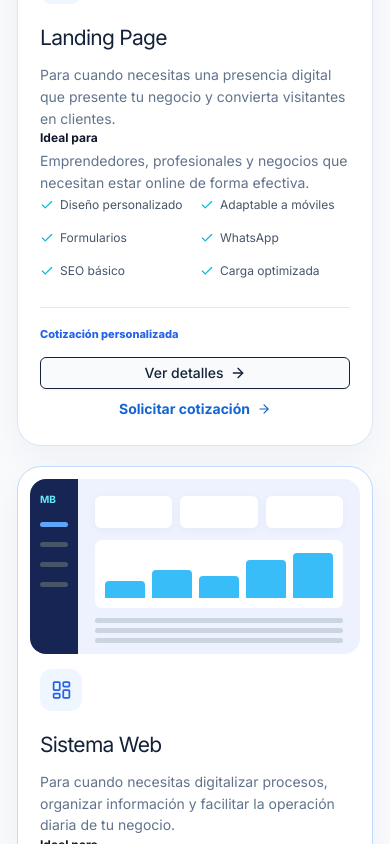
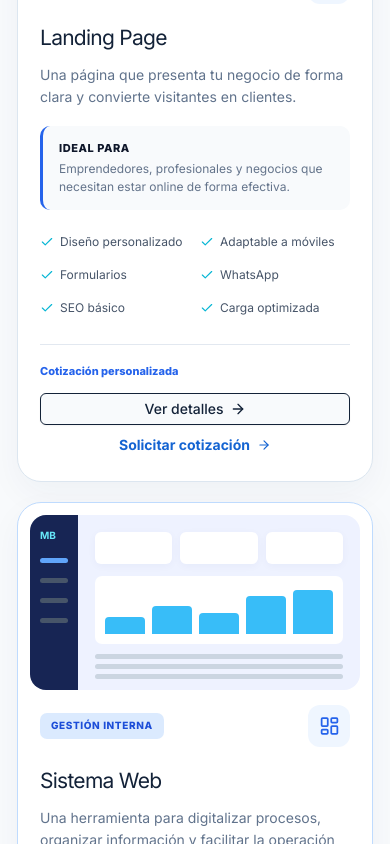
Before and after one commit to Ceto18/mb-consulting, a Next.js app: page / in a window 390 px wide. Shown: the part 2160-3004 px from the top of the page. Built offline with nearby package versions, Linux system fonts and the light colour scheme.

Commit message:
Update service cards and styles

```diff
--- a/app/globals.css
+++ b/app/globals.css
@@ -1266,6 +1266,42 @@ h3 {
 }
 
 /* Premium service cards and project presentation */
+.solutions-help {
+  display: flex;
+  flex-direction: column;
+  align-items: center;
+  gap: 8px;
+  margin-top: 52px;
+  padding: 28px;
+  border-radius: 16px;
+  background: #f0f7ff;
+  border: 1px solid #dbeafe;
+  text-align: center;
+}
+.solutions-help p {
+  margin: 0;
+  color: #475569;
+  font-size: 15px;
+}
+.solutions-help a {
+  display: inline-flex;
+  align-items: center;
+  gap: 7px;
+  color: #2563eb;
+  font-size: 15px;
+  font-weight: 700;
+  transition: color 0.2s ease;
+}
+.solutions-help a:hover {
+  color: #1d4ed8;
+}
+.solutions-help a::after {
+  content: "→";
+  transition: transform 0.2s ease;
+}
+.solutions-help a:hover::after {
+  transform: translateX(3px);
+}
 .premium-services {
   align-items: stretch;
   gap: 20px;
@@ -1535,12 +1571,32 @@ h3 {
 .service-card-body {
   padding: 4px 28px 28px;
 }
+.service-header {
+  display: flex;
+  align-items: center;
+  justify-content: space-between;
+  margin-bottom: 18px;
+}
+.service-tag {
+  display: inline-block;
+  padding: 5px 11px;
+  border-radius: 7px;
+  background: #eff6ff;
+  color: #2563eb;
+  font-size: 10px;
+  font-weight: 800;
+  letter-spacing: 0.06em;
+  text-transform: uppercase;
+}
+.featured-service .service-tag {
+  background: #dbeafe;
+  color: #1d4ed8;
+}
 .service-icon {
   display: grid;
   place-items: center;
   width: 42px;
   height: 42px;
-  margin-bottom: 18px;
   border-radius: 12px;
   color: #2563eb;
   background: #eff6ff;
@@ -1552,22 +1608,37 @@ h3 {
 .service-icon svg {
   width: 21px;
 }
+.service-card h3 {
+  margin-bottom: 10px;
+  font-size: 21px;
+}
 .service-description {
-  min-height: 75px;
-}
-.ideal {
+  min-height: 60px;
+  margin-bottom: 18px;
+}
+.service-ideal {
   display: flex;
   flex-direction: column;
-  gap: 2px;
-  min-height: 58px;
+  gap: 3px;
+  padding: 14px 16px;
+  margin-bottom: 20px;
+  border-radius: 10px;
+  background: #f8fafc;
+  border-left: 3px solid #2563eb;
+}
+.service-ideal strong {
+  color: #0f172a;
+  font-size: 11px;
+  font-weight: 800;
+  text-transform: uppercase;
+  letter-spacing: 0.05em;
+}
+.service-ideal span {
   color: #64748b;
   font-size: 12px;
-}
-.ideal strong {
-  color: #0f172a;
-  font-size: 12px;
-}
-.service-card ul {
+  line-height: 1.5;
+}
+.service-features {
   display: grid;
   grid-template-columns: 1fr 1fr;
   gap: 9px 10px;
@@ -1577,15 +1648,16 @@ h3 {
   color: #475569;
   font-size: 12px;
 }
-.service-card li {
+.service-features li {
   display: flex;
   gap: 6px;
   align-items: center;
 }
-.service-card li svg,
+.service-features li svg,
 .dialog-features svg {
   width: 14px;
   color: #06b6d4;
+  flex-shrink: 0;
 }
 .service-footer {
   display: flex;
@@ -1644,6 +1716,28 @@ h3 {
   display: flex;
   align-items: center;
   gap: 7px;
+}
+.dialog-ideal {
+  display: flex;
+  flex-direction: column;
+  gap: 4px;
+  margin-top: 18px;
+  padding: 14px 16px;
+  border-radius: 10px;
+  background: #f0f7ff;
+  border-left: 3px solid #2563eb;
+}
+.dialog-ideal strong {
+  color: #0f172a;
+  font-size: 11px;
+  font-weight: 800;
+  text-transform: uppercase;
+  letter-spacing: 0.05em;
+}
+.dialog-ideal span {
+  color: #64748b;
+  font-size: 13px;
+  line-height: 1.5;
 }
 .dialog-note {
   margin: 22px 0;
@@ -1884,6 +1978,16 @@ h3 {
   .service-actions .button,
   .text-action {
     justify-content: center;
+  }
+  .service-features {
+    grid-template-columns: 1fr 1fr;
+  }
+  .solutions-help {
+    padding: 20px;
+  }
+  .solutions-help p,
+  .solutions-help a {
+    font-size: 14px;
   }
   .project-image-wrap,
   .project-placeholder {
--- a/components/ui/service-cards.tsx
+++ b/components/ui/service-cards.tsx
@@ -17,6 +17,7 @@ type ServiceKey = 'landing' | 'system' | 'custom'
 type Service = {
     key: ServiceKey
     title: string
+    tag: string
     description: string
     ideal: string
     features: string[]
@@ -29,7 +30,8 @@ const services: Service[] = [
     {
         key: 'landing',
         title: 'Landing Page',
-        description: 'Para cuando necesitas una presencia digital que presente tu negocio y convierta visitantes en clientes.',
+        tag: 'Presencia digital',
+        description: 'Una página que presenta tu negocio de forma clara y convierte visitantes en clientes.',
         ideal: 'Emprendedores, profesionales y negocios que necesitan estar online de forma efectiva.',
         features: ['Diseño personalizado', 'Adaptable a móviles', 'Formularios', 'WhatsApp', 'SEO básico', 'Carga optimizada'],
         detail: 'Una página enfocada en comunicar tu propuesta, generar confianza y facilitar que tus visitantes den el siguiente paso.',
@@ -53,7 +55,8 @@ const services: Service[] = [
     {
         key: 'system',
         title: 'Sistema Web',
-        description: 'Para cuando necesitas digitalizar procesos, organizar información y facilitar la operación diaria de tu negocio.',
+        tag: 'Gestión interna',
+        description: 'Una herramienta para digitalizar procesos, organizar información y facilitar la operación diaria.',
         ideal: 'Empresas y negocios que gestionan procesos, usuarios o información desde una sola plataforma.',
         features: ['Usuarios y accesos', 'Panel de gestión', 'Gestión de información', 'Reportes', 'Integraciones', 'Base de datos'],
         detail: 'Sistemas web adaptados a la forma en que trabaja tu negocio, centralizando información y simplificando tareas.',
@@ -79,7 +82,8 @@ const services: Service[] = [
     {
         key: 'custom',
         title: 'Solución a Medida',
-        description: 'Para cuando tu necesidad no encaja en una solución estándar y necesitas funcionalidades específicas o integraciones.',
+        tag: 'Hecho a tu medida',
+        description: 'Para necesidades que no encajan en una solución estándar: automatizaciones, integraciones o funcionalidades específicas.',
         ideal: 'Empresas con necesidades particulares, automatizaciones o conexión entre diferentes herramientas.',
         features: ['Automatizaciones', 'Integraciones', 'Procesos personalizados', 'Herramientas internas', 'Plataformas a medida', 'Desarrollo por etapas'],
         detail: 'Diseñamos una solución alrededor de tus procesos y objetivos, incorporando únicamente las funcionalidades que aportan valor.',
@@ -105,7 +109,7 @@ function ServicePreview({ serviceKey }: { serviceKey: ServiceKey }) {
             <div className="service-preview browser-preview">
                 <div className="preview-bar">
                     <i /><i /><i />
-                    <span>mbconsulting.es</span>
+                    <span>mbsolutions.es</span>
                 </div>
 
                 <div className="mini-site">
@@ -183,21 +187,24 @@ export function ServiceCards() {
                         <ServicePreview serviceKey={service.key} />
 
                         <div className="service-card-body">
-                            <div className="service-icon">
-                                {service.key === 'landing' && <Globe2 />}
-                                {service.key === 'system' && <LayoutDashboard />}
-                                {service.key === 'custom' && <Network />}
+                            <div className="service-header">
+                                <span className="service-tag">{service.tag}</span>
+                                <div className="service-icon">
+                                    {service.key === 'landing' && <Globe2 />}
+                                    {service.key === 'system' && <LayoutDashboard />}
+                                    {service.key === 'custom' && <Network />}
+                                </div>
                             </div>
 
                             <h3>{service.title}</h3>
                             <p className="service-description">{service.description}</p>
 
-                            <p className="ideal">
+                            <div className="service-ideal">
                                 <strong>Ideal para</strong>
-                                {service.ideal}
-                            </p>
+                                <span>{service.ideal}</span>
+                            </div>
 
-                            <ul>
+                            <ul className="service-features">
                                 {service.features.map(feature => (
                                     <li key={feature}>
                                         <Check />
@@ -229,7 +236,7 @@ export function ServiceCards() {
             <Dialog open={Boolean(selected)} onOpenChange={open => !open && setSelected(null)}>
                 <DialogContent className="service-dialog">
                     <DialogHeader>
-                        <span className="eyebrow">Solución</span>
+                        <span className="eyebrow">{selected?.tag}</span>
                         <DialogTitle>{selected?.title}</DialogTitle>
                         <DialogDescription>{selected?.detail}</DialogDescription>
                     </DialogHeader>
@@ -247,6 +254,11 @@ export function ServiceCards() {
                         </div>
                     </div>
 
+                    <div className="dialog-ideal">
+                        <strong>Ideal para</strong>
+                        <span>{selected?.ideal}</span>
+                    </div>
+
                     <p className="dialog-note">
                         El alcance y las funcionalidades se definen según las necesidades reales de cada proyecto.
                     </p>
```
